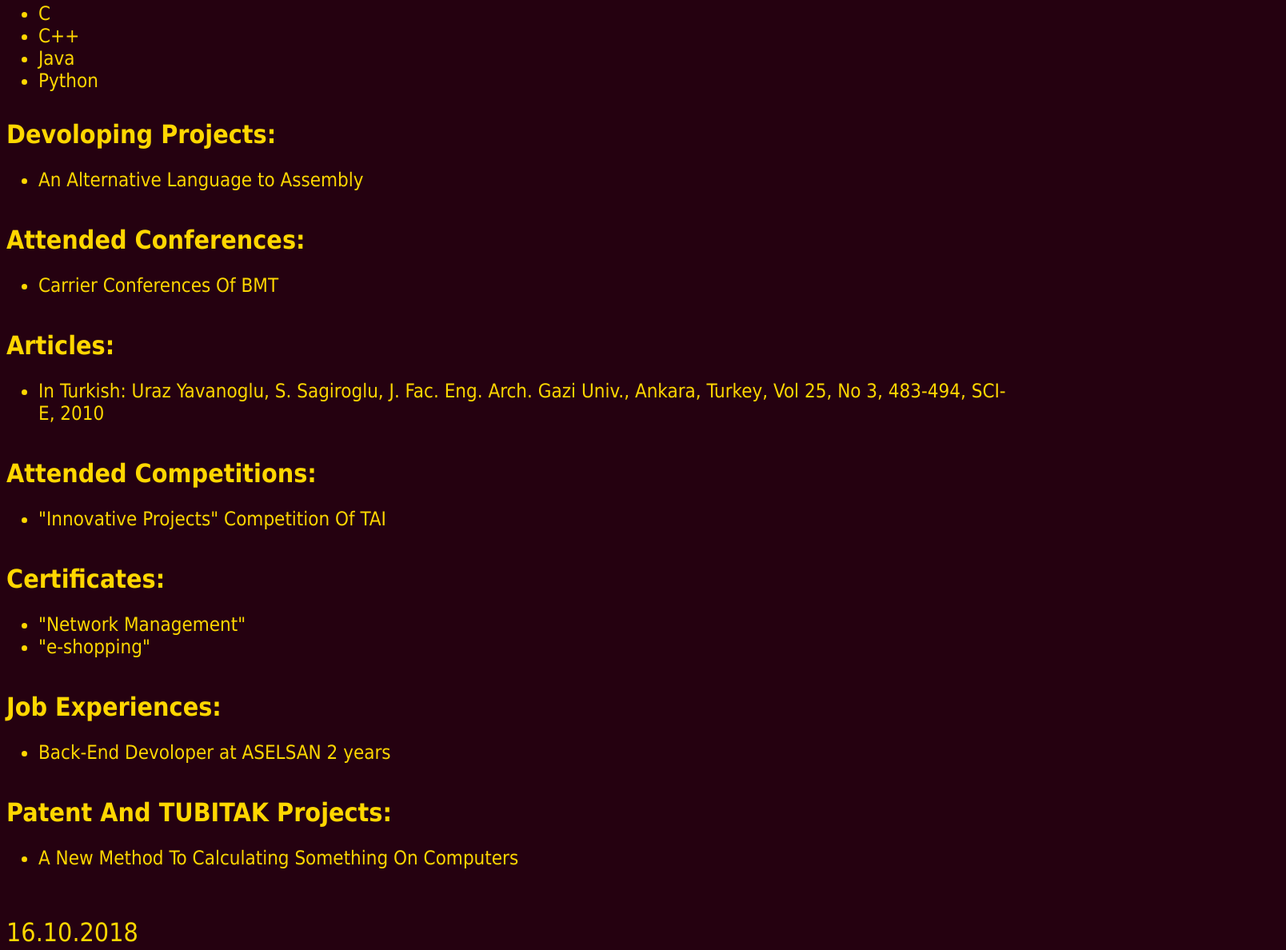
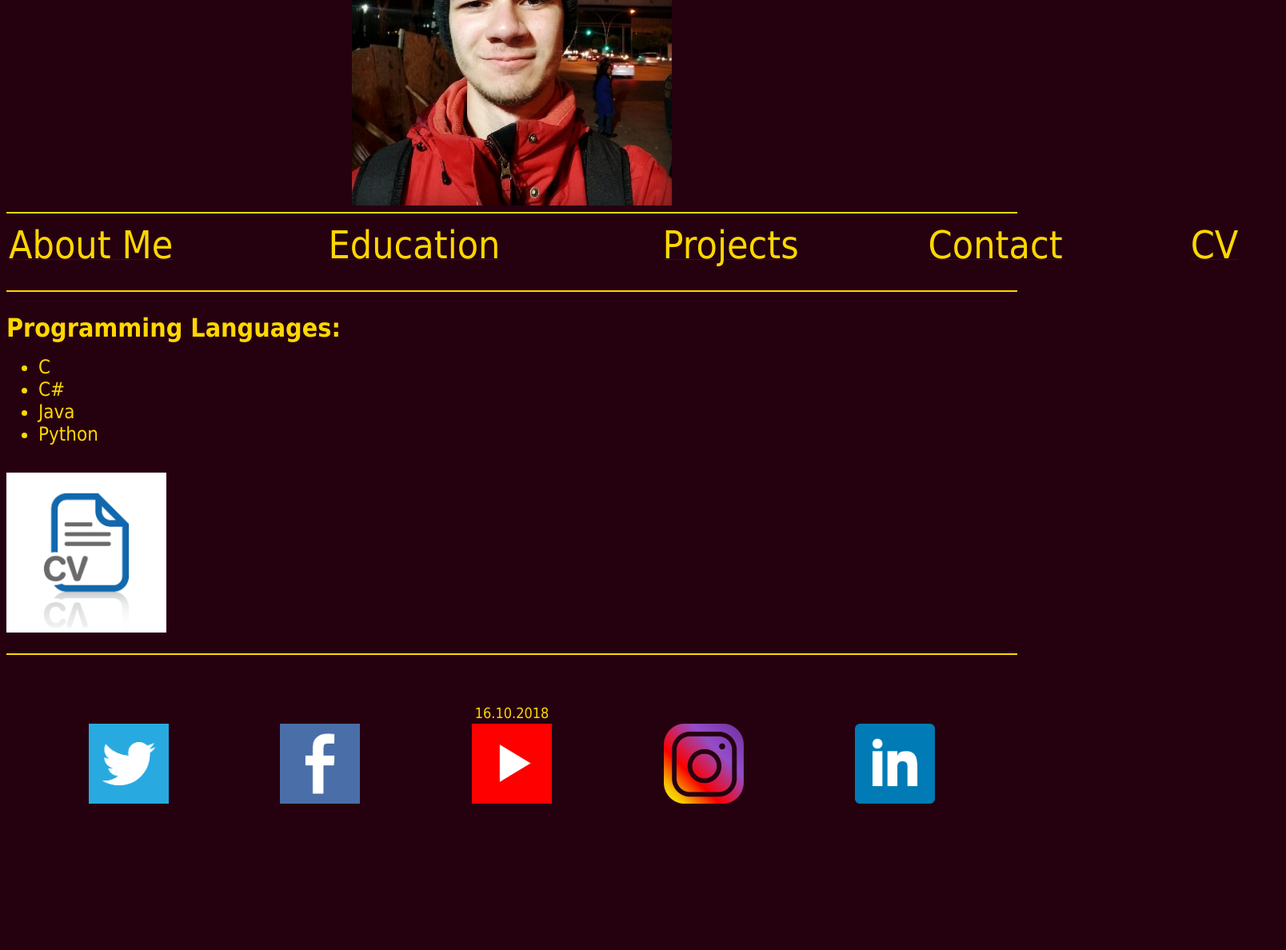
Before and after one commit to CagatayIskender/CagatayIskender.github.io, a plain HTML site: page CV.html in a window 1280 px wide. Shown: the part 151-1339 px from the top of the page at 80% size, 1608 px wide, since content can reach past the window. After the commit the page ends 1167 px from the top, so only its background shows below. Drawn offline with Linux system fonts and the light colour scheme.

Commit message:
My first website with html

```diff
--- a/CV.html
+++ b/CV.html
@@ -10,38 +10,40 @@
 <title> CV </title>
 </head>
 <body bgcolor="#255,171,0">
-<center><font face="tahoma" size="15" color="gold">CV</font></center> <hr color="gold"><br>
+<center><img src="20181001_162409.jpg"  height="400" width="400"></center>
+
+<hr color="gold">
+<table>
+<table border="0" bordercolor="white" width="1600">
+<tr>
+<td>  <a href="about me.html"><font face="tahoma" size="12" color="gold">About Me   </a>    </td>
+<td>  <a href="education.html"><font face="tahoma" size="12" color="gold">Education </a>    </td>
+<td>  <a href="Projects.html"><font face="tahoma" size="12" color="gold">Projects   </a>    </td>
+<td>  <a href="Contact.html"><font face="tahoma" size="12" color="gold">Contact     </a>    </td>
+<td>  <a href="CV.html"><font face="tahoma" size="12" color="gold">CV               </a>    </td>
+</tr>
+</table>
+<br><hr color="gold"><br>
 <font face="tahoma" size="6" color="gold"><b>Programming Languages:</b></font><br>
 <ul>
 <font face="tahoma" size="5" color="gold">
 <li>C</li>
-<li>C++</li>
+<li>C#</li>
 <li>Java</li>
 <li>Python</li></font></ul><br>
-<font face="tahoma" size="6" color="gold"><b>Devoloping Projects:</b></font><br>
-<font face="tahoma" size="5" color="gold">
-<ul><li>An Alternative Language to Assembly</li></ul></font><br>
-<font face="tahoma" size="6" color="gold"><b>Attended Conferences:</b></font><br>
-<font face="tahoma" size="5" color="gold"><ul><li>
-Carrier Conferences Of BMT</li></ul></font><br>
-<font face="tahoma" size="6" color="gold"><b>Articles:</b></font><br>
-<font face="tahoma" size="5" color="gold"><ul>
-<li>In Turkish: Uraz Yavanoglu, S. Sagiroglu, J. Fac. Eng. Arch. Gazi Univ., Ankara, Turkey, Vol 25, No 3, 483-494, SCI-E, 2010</li></ul></font><br>
-<font face="tahoma" size="6" color="gold"><b>Attended Competitions:</b></font><br>
-<font face="tahoma" size="5" color="gold"><ul>
-<li>"Innovative Projects" Competition Of TAI</li></ul></font><br>
-<font face="tahoma" size="6" color="gold"><b>Certificates:</b></font><br>
-<font face="tahoma" size="5" color="gold"><ul>
-<li>"Network Management"</li>
-<li>"e-shopping"</li></ul></font><br>
-<font face="tahoma" size="6" color="gold"><b>Job Experiences:</b></font><br>
-<font face="tahoma" size="5" color="gold"><ul>
-<li>Back-End Devoloper at ASELSAN 2 years</li></ul></font><br>
-<font face="tahoma" size="6" color="gold"><b>Patent And TUBITAK Projects:</b></font><br>
-<font face="tahoma" size="5" color="gold"><ul>
-<li>A New Method To Calculating Something On Computers</li></ul></font><br><br>
-<font face="tahoma" size="6" color="gold">16.10.2018</font><br>
-
-
+<a href="CV_eng.pdf"><img src="Cv.png" height="200" width="200"> </a><br><br>
+<hr color="gold"><br>
+<center>
+<table>
+<table width="1200">
+<tr>
+<td> <center><a href="https://twitter.com/1cagatay2"><img src="twitter.png" height="100" width="100"> </a> </center>  </td>
+<td> <center><a href="https://www.facebook.com/cagatay.iskenderoglu"><img src="facebook.png" height="100" width="100"> </a> </center>  </td>
+<td> <center><a href="https://www.youtube.com/user/cagoiskender"><img src="youtube.png" height="100" width="100"> </a> </center>  </td>
+<td> <center><a href="https://www.instagram.com/cagatay.iskenderoglu/"><img src="instagram.png" height="100" width="100"> </a> </center>  </td>
+<td> <center><a href="https://www.linkedin.com/in/çağatay-iskenderoğlu-281036170/"><img src="linkedin.png" height="100" width="100"> </a> </center>  </td>
+</center>
+<br><br>
+<font face="tahoma" size="4" color="gold">16.10.2018</font><br>
 </body>
 </html>
```
Also changed, not shown: Contact.html (+27 -4 lines), Projects.html (+26 -4 lines), about me.html (+28 -3 lines), education.html (+25 -1 lines), index.html (+2 -2 lines), Cv.png (added), github.png (added), 2 other files.
